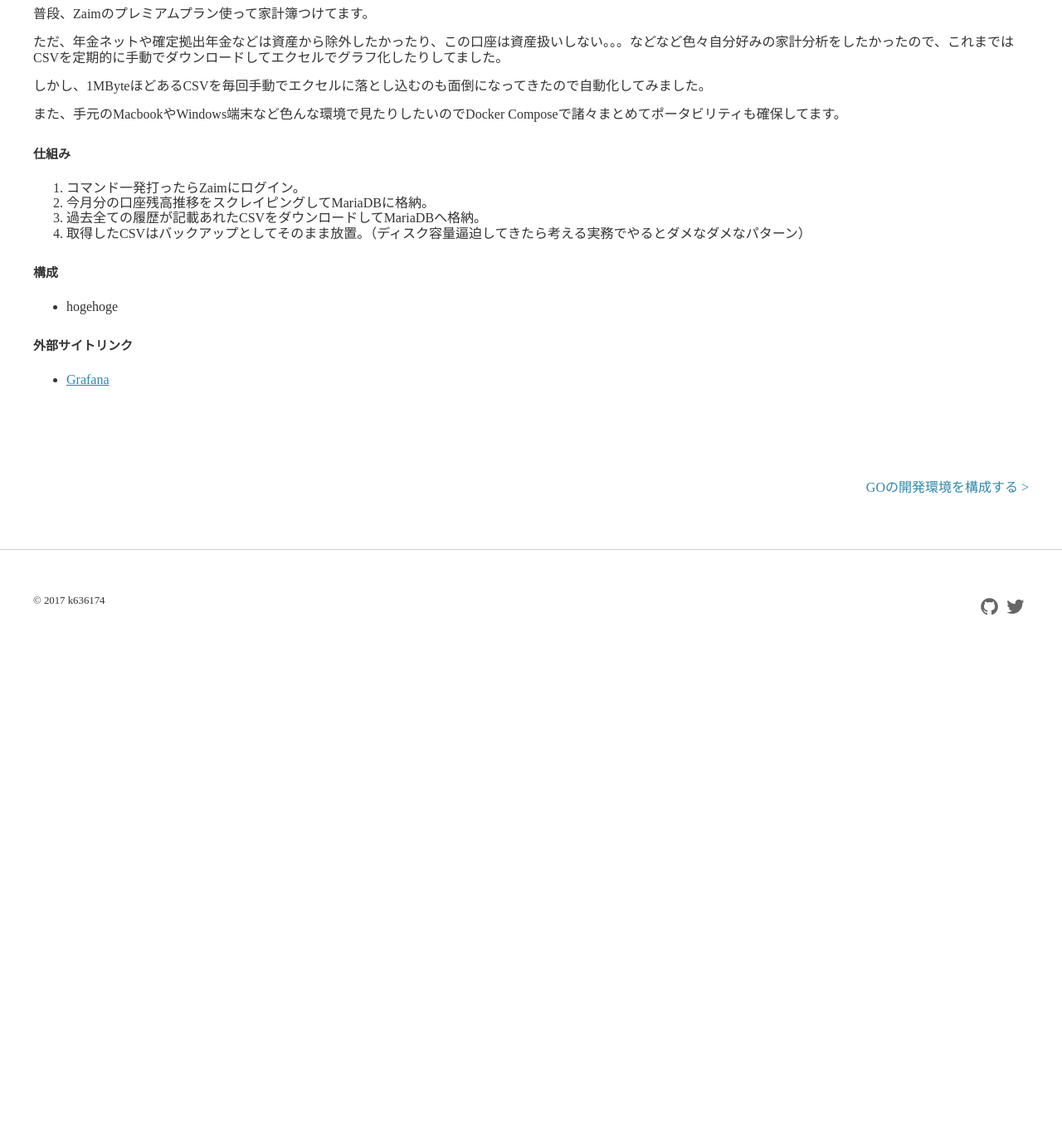
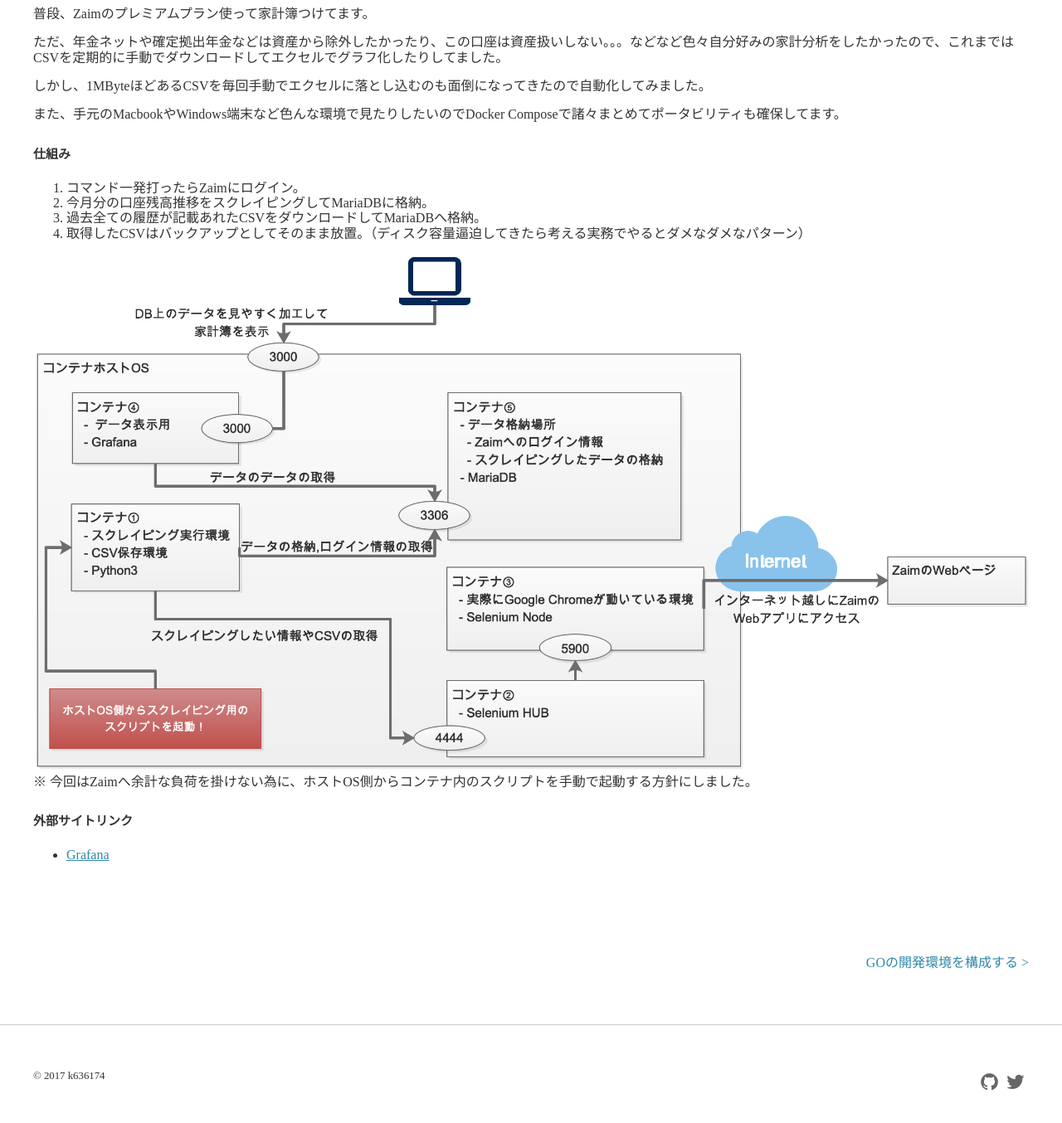
Before and after one commit to k636174/k636174.github.io, a Jekyll site: the page built from _posts/2020-05-14-ZaimScraper.md, in a window 1280 px wide and 1400 px high, scrolled down 705 px. Shown: the top 1354 px of the window at 83% size. Built offline with Jekyll 4.4.1, drawn with Linux system fonts in a browser that asks for light colours; nearby versions of some CDN libraries; before the commit the page ends 1532 px from its top, so only the background shows below that.

Commit message:
change post

```diff
--- a/_posts/2020-05-14-ZaimScraper.md
+++ b/_posts/2020-05-14-ZaimScraper.md
@@ -28,8 +28,9 @@
 1. 過去全ての履歴が記載あれたCSVをダウンロードしてMariaDBへ格納。
 1. 取得したCSVはバックアップとしてそのまま放置。（ディスク容量逼迫してきたら考える実務でやるとダメなダメなパターン）
 
-## 構成
-* hogehoge
+![概要図](/assets/images/20200514_container_overview.png "概要図")
+※ 今回はZaimへ余計な負荷を掛けない為に、ホストOS側からコンテナ内のスクリプトを手動で起動する方針にしました。
+
 
 ## 外部サイトリンク
  * [Grafana]{:target="_blank"}
```
Also changed, not shown: assets/images/20200514_container_overview.png (added).
